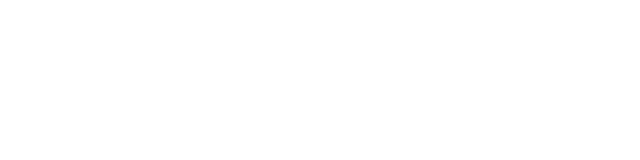
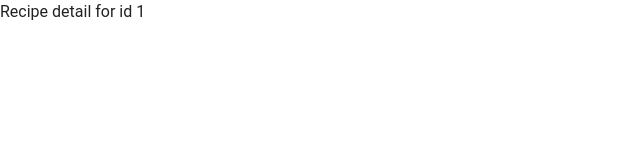
Before and after one commit to ShreshthaKriti/recipe-generator, a Vue app: page /recipes/1 in a window 1280 px wide. Before the commit this address had no page. Shown: the top 160 px of the page, without its empty margins (0-640 px from the left). Built offline with nearby package versions, Linux system fonts and the light colour scheme.

Commit message:
Added recipe detail route

```diff
--- a/src/router/index.js
+++ b/src/router/index.js
@@ -1,6 +1,7 @@
 import { createRouter, createWebHistory } from 'vue-router'
 import HomeView from '../views/HomeView.vue'
 import RecipeList from '../views/RecipeList.vue'
+import RecipeDetail from '../views/RecipeDetail.vue'
 
 const router = createRouter({
   history: createWebHistory(import.meta.env.BASE_URL),
@@ -15,6 +16,11 @@
       name: 'recipes',
       component: RecipeList
     },
+    {
+      path: '/recipes/:id',
+      name: 'recipeDetail',
+      component: RecipeDetail
+    },
   ]
 })
 
--- /dev/null
+++ b/src/views/RecipeDetail.vue
@@ -0,0 +1,29 @@
+<template>
+  <div class="main-wrapper">
+    Recipe detail for id {{ recipeId }}
+  </div>
+ </template>
+
+ <script setup>
+ import { ref, onMounted } from 'vue';
+ import { useRoute } from 'vue-router';
+ import { VToolbar, VToolbarTitle, VBtn, VIcon, VCard, VCardActions, VImg, VAvatar, VCardText} from 'vuetify/components';
+
+ const recipes = ref([]);
+
+ const route = useRoute();
+ const recipeId = ref(route.params.id);
+
+//  onMounted(fetchRecipes);
+ </script>
+
+ <style scoped>
+ @media screen and (min-width: 1920px) {
+   body {
+     font-size: 16px;
+   }
+   div {
+     color: var(--primary-color);
+   }
+ }
+ </style>
--- a/src/views/RecipeList.vue
+++ b/src/views/RecipeList.vue
@@ -41,7 +41,7 @@
                   Votes: {{ recipe.rating.votes }}
                 </div>
               </div>
-              <v-btn color="orange-lighten-2" variant="text">Explore</v-btn>
+              <v-btn color="#a98467" variant="text" @click="goToRecipeDetail(recipe.recipeId)">Explore</v-btn>
             </v-card-actions>
 
           </div>
@@ -55,7 +55,9 @@
 <script setup>
 import { ref, onMounted } from 'vue';
 import { VToolbar, VToolbarTitle, VBtn, VIcon, VCard, VCardActions, VImg, VAvatar, VCardText} from 'vuetify/components';
+import { useRouter } from 'vue-router';
 
+const router = useRouter();
 const recipes = ref([]);
 
 const fetchRecipes = async () => {
@@ -70,6 +72,10 @@
     console.error('Network error:', error);
   }
 };
+
+const goToRecipeDetail = (id) => {
+  router.push({ name: 'recipeDetail', params: { id } });
+}
 
 onMounted(fetchRecipes);
 </script>
@@ -118,7 +124,7 @@
   font-weight: bold;
   font-size: 1.2em;
   text-transform: capitalize;
-  color: var(--primary-color);
+  color: #6c584c;
 }
 
 .recipe-subtitle {
```
